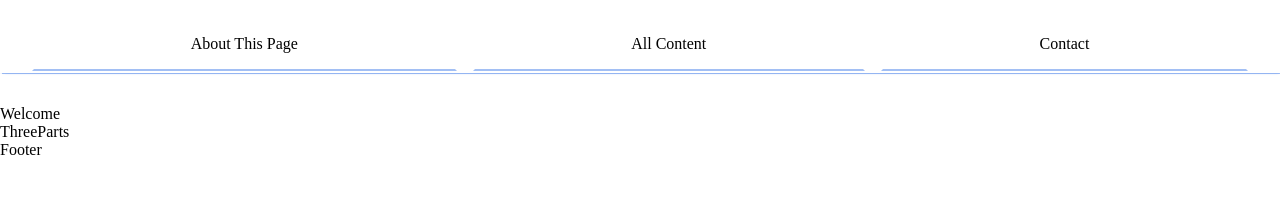
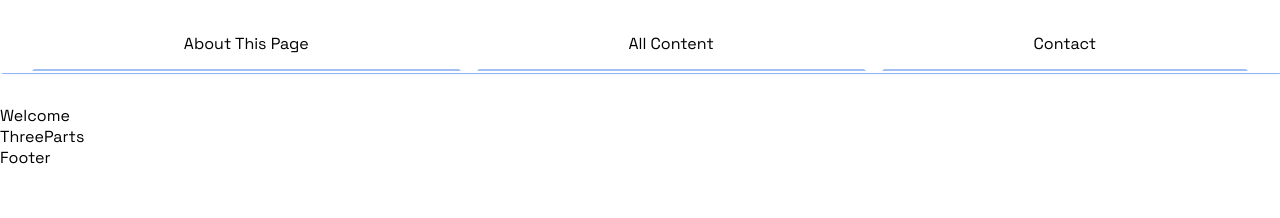
Before and after one commit to JuanPastenCastillo/blogtoshare, a Next.js app: page / in a window 1280 px wide. Shown: the top 218 px of the page. Built offline with nearby package versions, Linux system fonts and the light colour scheme.

Commit message:
DONE:   — Fonts: Space Grotesk 400 and 700

```diff
--- a/src/pages/_document.js
+++ b/src/pages/_document.js
@@ -3,7 +3,10 @@
 export default function Document() {
   return (
     <Html lang="en">
-      <Head/>
+      <Head>
+      <link href="https://fonts.googleapis.com/css2?family=Space+Grotesk:wght@400;700&display=swap" rel="stylesheet"/>
+
+      </Head>
       <body>
         <Main />
         <NextScript />
--- a/src/styles/GlobalStyle.js
+++ b/src/styles/GlobalStyle.js
@@ -12,6 +12,9 @@
 body {
   max-width: 100vw;
   overflow-x: hidden;
+  font-family: 'Space Grotesk', sans-serif;
+
+
 
 }
 
@@ -39,9 +42,6 @@
 
 /*
 
-!FH0
-Make the build and push the proyect to internet
-
 
 !FH
 Add fonts
```
Also changed, not shown: src/pages/_app.js (line endings or trailing spaces).
